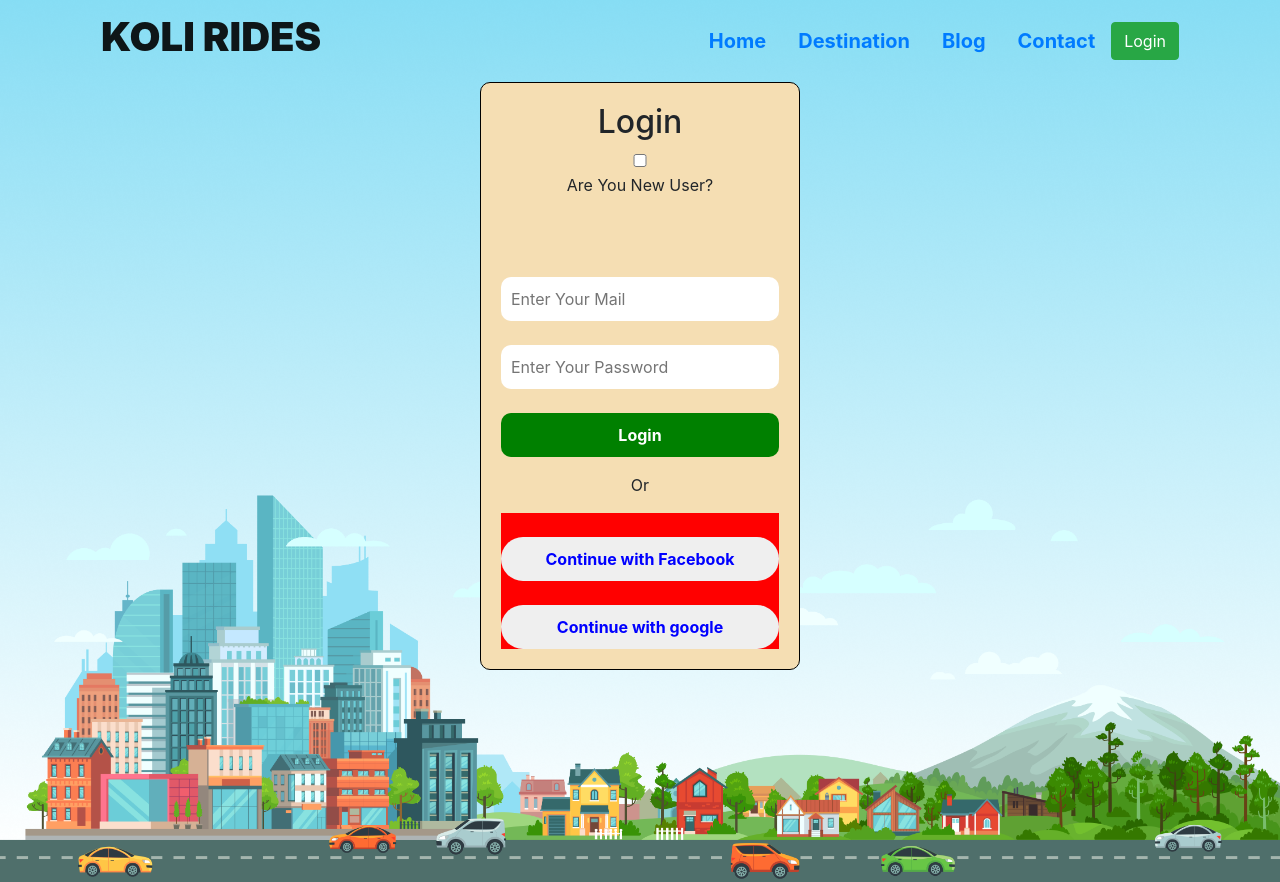
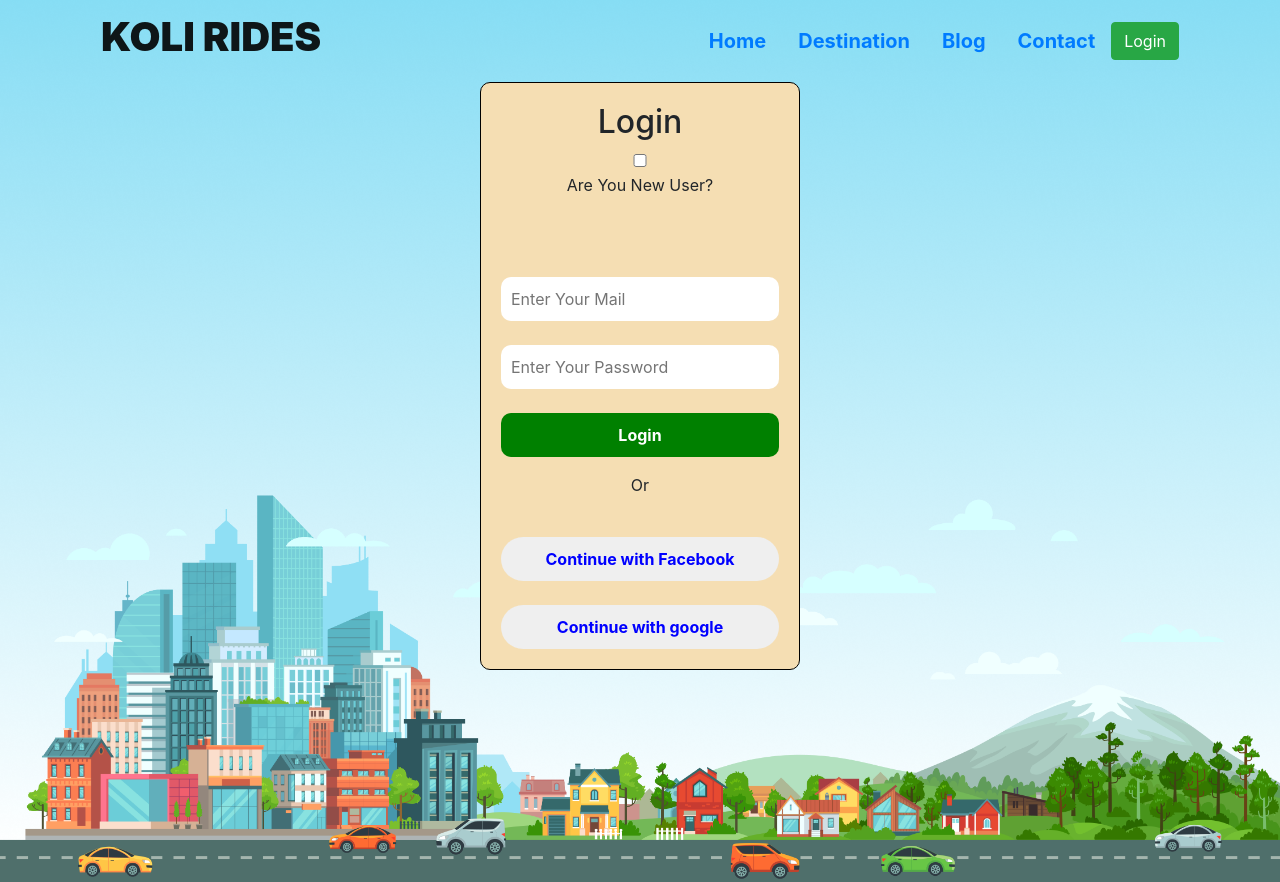
Before and after one commit to murshedkoli/react-auth-assignment-9, a React (Create React App) app: page /login in a window 1280 px wide. Built offline with nearby package versions, Linux system fonts and the light colour scheme; the HTML template or start-up script is replaced by a standard one.

Commit message:
Update Header.css

```diff
--- a/src/Component/Header/Header.css
+++ b/src/Component/Header/Header.css
@@ -10,5 +10,5 @@
 }
 
 .loginBtn{
- background-color:red;
+ color:red;
 }
```
